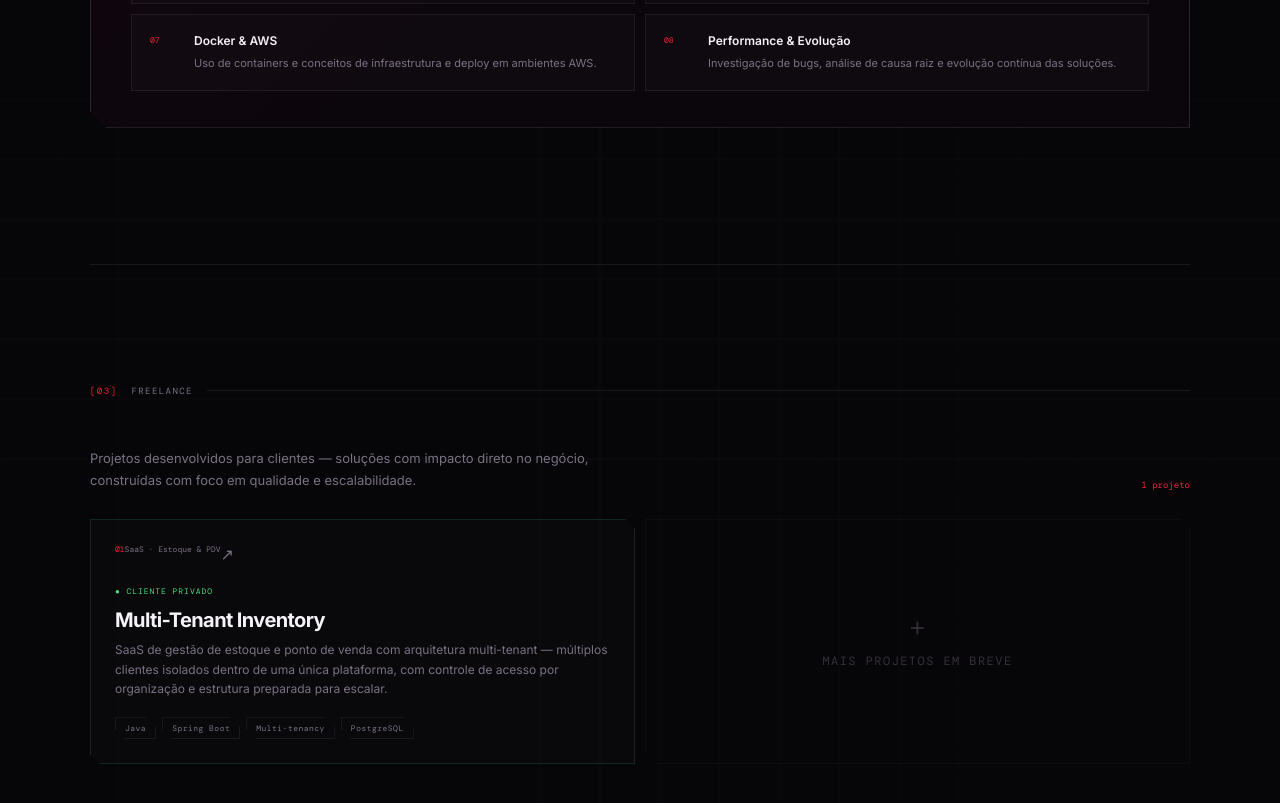
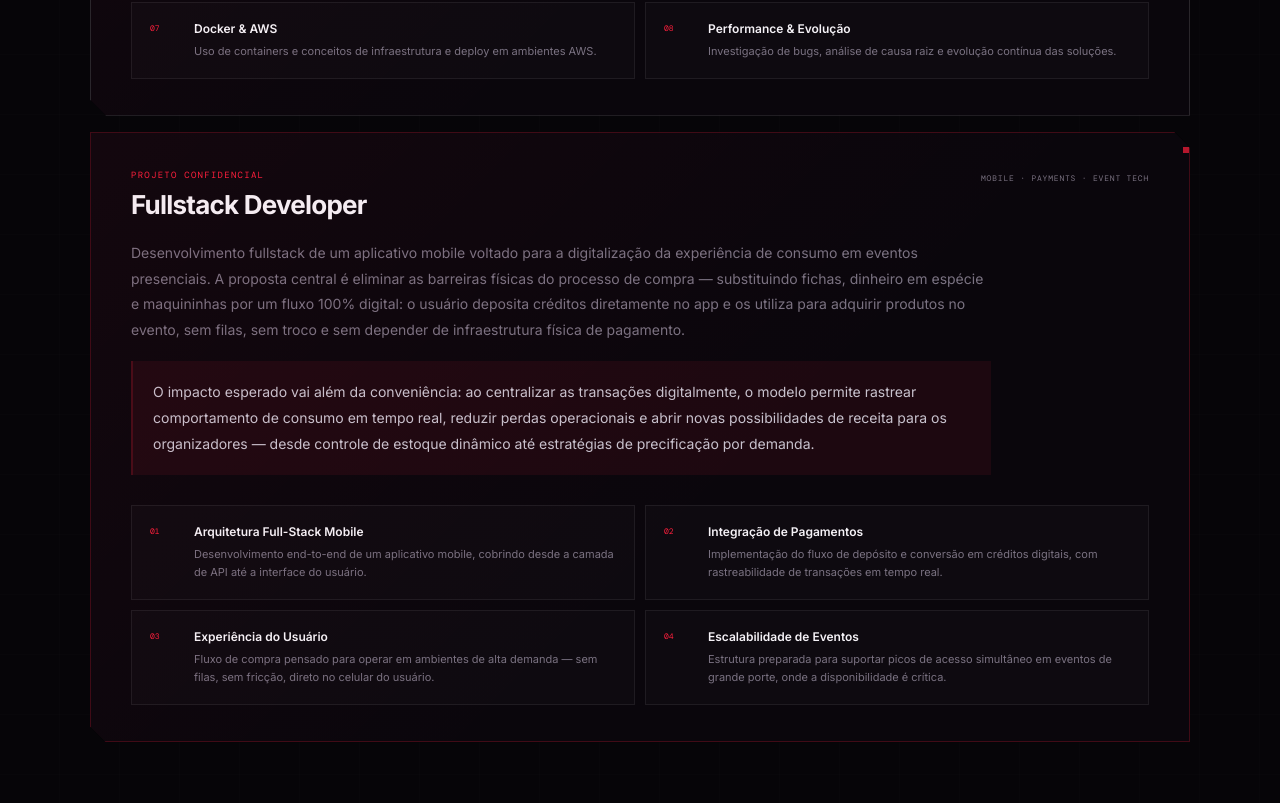
Before and after one commit to Matheuszy/Portifolio, a React (Vite) app: page / in a window 1280 px wide. Shown: the part 2080-2883 px from the top of the page. Built offline with nearby package versions, Linux system fonts and the light colour scheme; a web font is replaced by a local one.

Commit message:
feat: adiciona projeto mobile fullstack para empresa

```diff
--- a/src/App.jsx
+++ b/src/App.jsx
@@ -7,6 +7,7 @@ import {
   certifications,
   stackGroups,
   descpayActivities,
+  mobileAppActivities,
   engineeringPrinciples,
 } from "./portfolioData";
 
@@ -300,6 +301,47 @@ export default function App() {
               ))}
             </div>
           </div>
+
+          {/* segundo bloco — app mobile */}
+          <div className="experience-block hud-panel exp-block--secondary">
+            <div className="exp-header">
+              <div>
+                <p className="exp-company">PROJETO CONFIDENCIAL</p>
+                <h3>Fullstack Developer</h3>
+              </div>
+              <span className="exp-type">Mobile · Payments · Event Tech</span>
+            </div>
+
+            <p className="exp-description">
+              Desenvolvimento fullstack de um aplicativo mobile voltado para a
+              digitalização da experiência de consumo em eventos presenciais.
+              A proposta central é eliminar as barreiras físicas do processo de compra —
+              substituindo fichas, dinheiro em espécie e maquininhas por um fluxo
+              100% digital: o usuário deposita créditos diretamente no app e os
+              utiliza para adquirir produtos no evento, sem filas, sem troco e sem
+              depender de infraestrutura física de pagamento.
+            </p>
+
+            <p className="exp-description exp-description--impact">
+              O impacto esperado vai além da conveniência: ao centralizar as transações
+              digitalmente, o modelo permite rastrear comportamento de consumo em tempo real,
+              reduzir perdas operacionais e abrir novas possibilidades de receita para os
+              organizadores — desde controle de estoque dinâmico até estratégias de
+              precificação por demanda.
+            </p>
+
+            <div className="activity-grid">
+              {mobileAppActivities.map((a) => (
+                <div className="activity-card" key={a.number}>
+                  <span>{a.number}</span>
+                  <div>
+                    <h4>{a.title}</h4>
+                    <p>{a.text}</p>
+                  </div>
+                </div>
+              ))}
+            </div>
+          </div>
         </section>
 
         {/* ── FREELANCE ────────────────────────────────── */}
--- a/src/index.css
+++ b/src/index.css
@@ -596,7 +596,20 @@ a         { text-decoration: none; }
   color: var(--muted);
   font-size: 14px;
   line-height: 1.85;
+  margin-bottom: 18px;
+}
+
+.exp-description--impact {
+  padding: 18px 20px;
+  border-left: 2px solid var(--red-dim);
+  background: var(--red-glow);
+  color: var(--text);
   margin-bottom: 30px;
+}
+
+.exp-block--secondary {
+  border-color: rgba(255, 31, 61, 0.22);
+  margin-top: 16px;
 }
 
 .activity-grid {
--- a/src/portfolioData.js
+++ b/src/portfolioData.js
@@ -151,6 +151,29 @@ export const stackGroups = [
   },
 ];
 
+export const mobileAppActivities = [
+  {
+    number: "01",
+    title: "Arquitetura Full-Stack Mobile",
+    text: "Desenvolvimento end-to-end de um aplicativo mobile, cobrindo desde a camada de API até a interface do usuário.",
+  },
+  {
+    number: "02",
+    title: "Integração de Pagamentos",
+    text: "Implementação do fluxo de depósito e conversão em créditos digitais, com rastreabilidade de transações em tempo real.",
+  },
+  {
+    number: "03",
+    title: "Experiência do Usuário",
+    text: "Fluxo de compra pensado para operar em ambientes de alta demanda — sem filas, sem fricção, direto no celular do usuário.",
+  },
+  {
+    number: "04",
+    title: "Escalabilidade de Eventos",
+    text: "Estrutura preparada para suportar picos de acesso simultâneo em eventos de grande porte, onde a disponibilidade é crítica.",
+  },
+];
+
 export const descpayActivities = [
   {
     number: "01",
```
